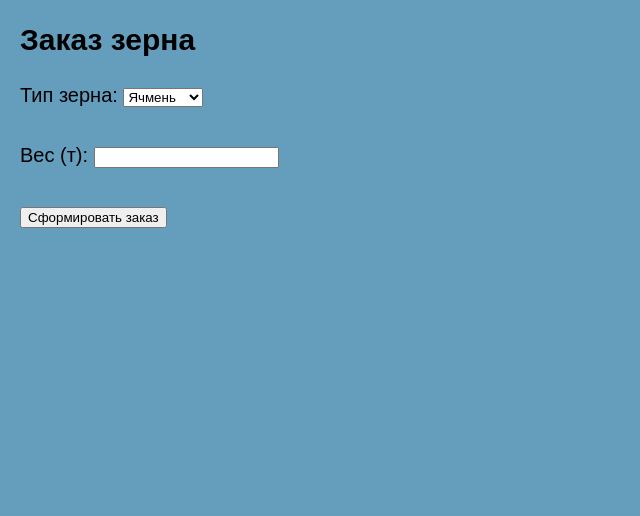
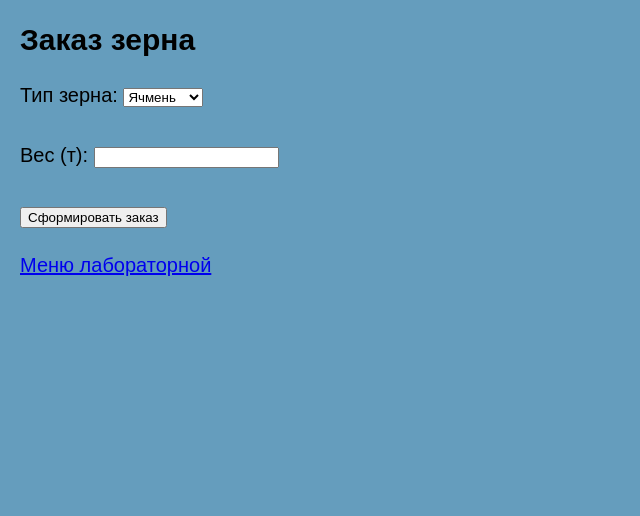
Before and after one commit to Maksim5789/web-back-labs, a Flask app: page /lab4/order in a window 1280 px wide. Shown: the part 73-589 px from the top of the page, without its empty margins (0-640 px from the left). Run offline with Flask 3, Linux system fonts and the light colour scheme.

Commit message:
Ссылка с зерна

```diff
--- a/templates/lab4/order.html
+++ b/templates/lab4/order.html
@@ -17,6 +17,8 @@
         <input type="number" name="weight" id="weight" required><br><br>
 
         <input type="submit" value="Сформировать заказ">
+        <p> </p>
+        <a href="/lab4/">Меню лабораторной</a>
     </form>
 
     {% with messages = get_flashed_messages(with_categories=true) %}
```
